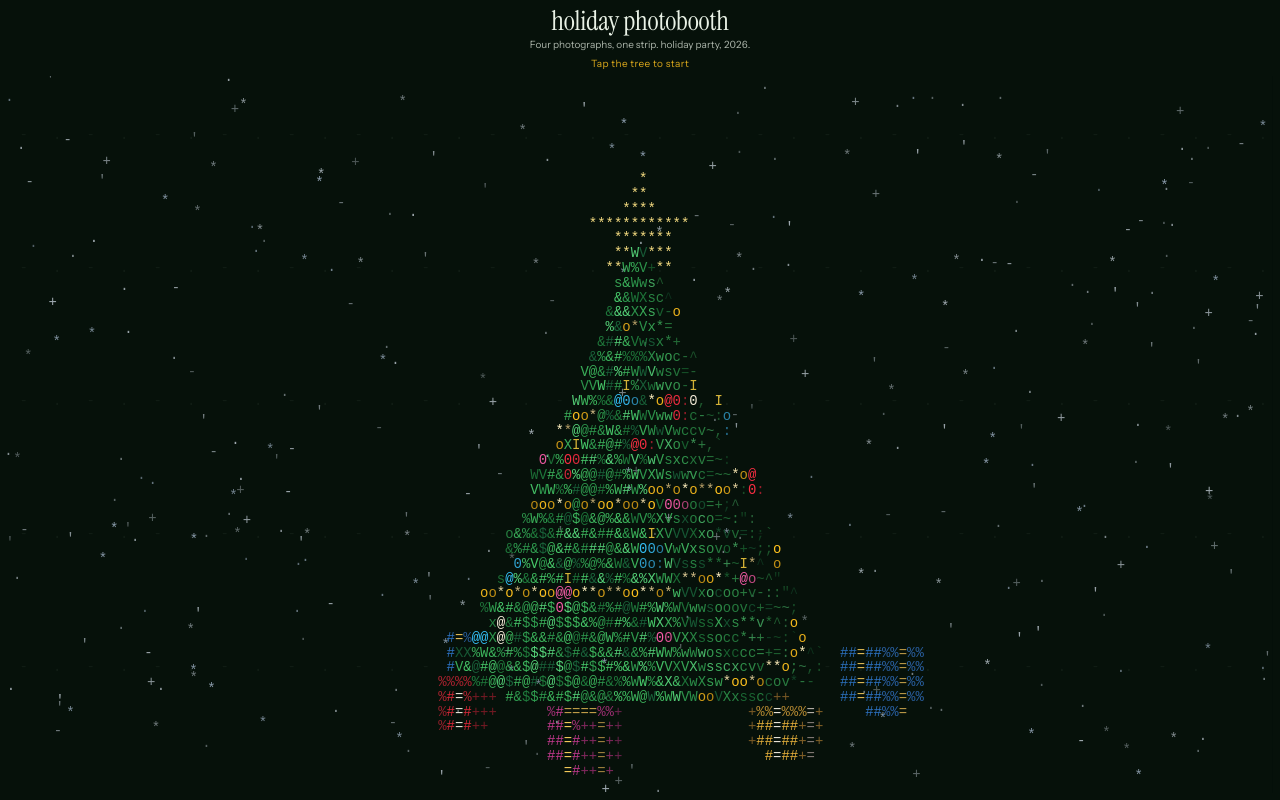
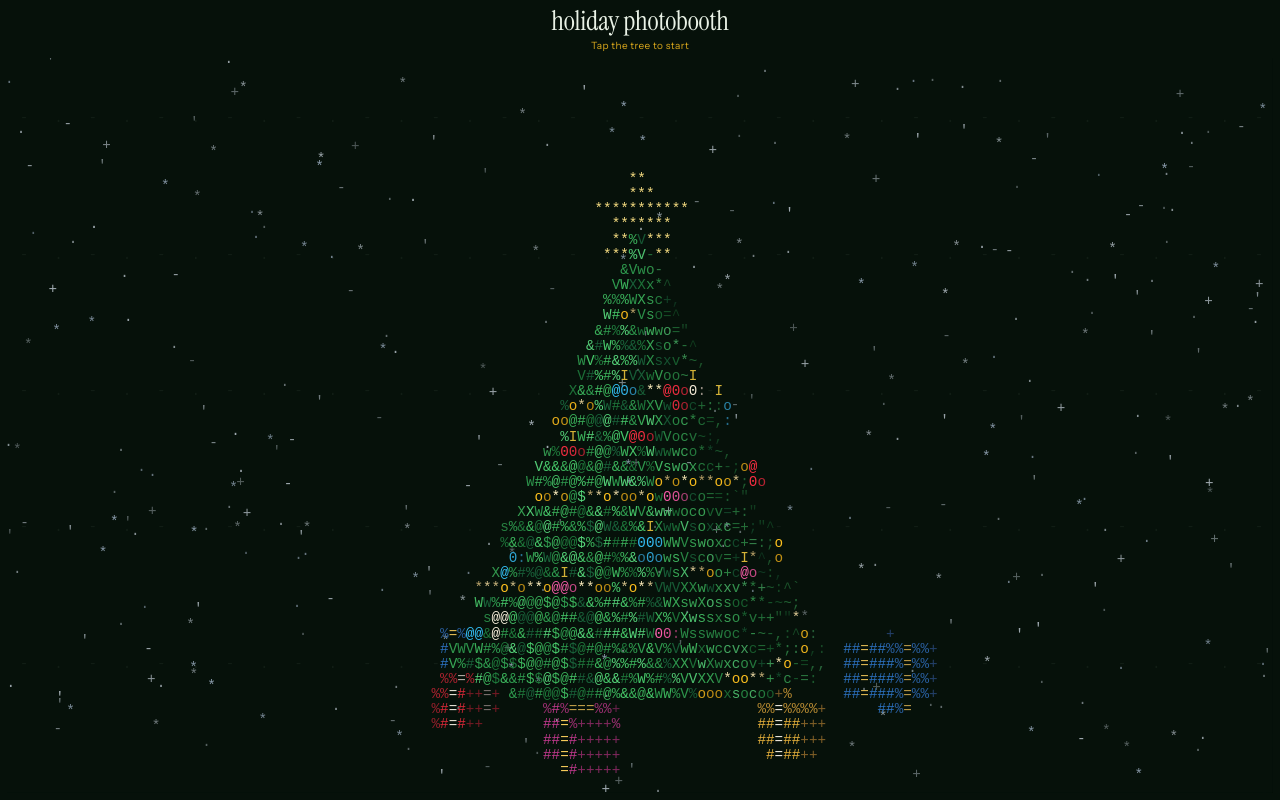
Before and after one commit to cupidsity/holiday-photobooth, a React (Vite) app: page / in a window 1280 px wide. Built offline with nearby package versions, Linux system fonts and the light colour scheme.

Commit message:
drop the lead line under the invite title

```diff
--- a/src/pages/Invite.tsx
+++ b/src/pages/Invite.tsx
@@ -12,7 +12,7 @@ import {
   rasterise,
   shootingGlyph,
 } from '../invite/asciiTree'
-import { BOOTH_NAME, PARTY_NAME, PARTY_YEAR } from '../lib/config'
+import { BOOTH_NAME } from '../lib/config'
 import '../styles/invite.css'
 
 const FOCAL = 900
@@ -475,9 +475,6 @@ export function Invite({ onEnter }: { onEnter: () => void }) {
       >
         <header className="invite-head">
           <h1 className="invite-title">{BOOTH_NAME}</h1>
-          <p className="invite-lead">
-            Four photographs, one strip. {PARTY_NAME}, {PARTY_YEAR}.
-          </p>
           <p className="invite-call">Tap the tree to start</p>
         </header>
 
--- a/src/styles/invite.css
+++ b/src/styles/invite.css
@@ -40,12 +40,6 @@
   letter-spacing: -0.01em;
 }
 
-.invite-lead {
-  margin: 0.25em 0 0;
-  font-size: clamp(10px, 1.2vmin, 15px);
-  opacity: 0.72;
-}
-
 .invite-call {
   margin: 0.4em 0 0;
   font-size: clamp(10px, 1.2vmin, 15px);
```
